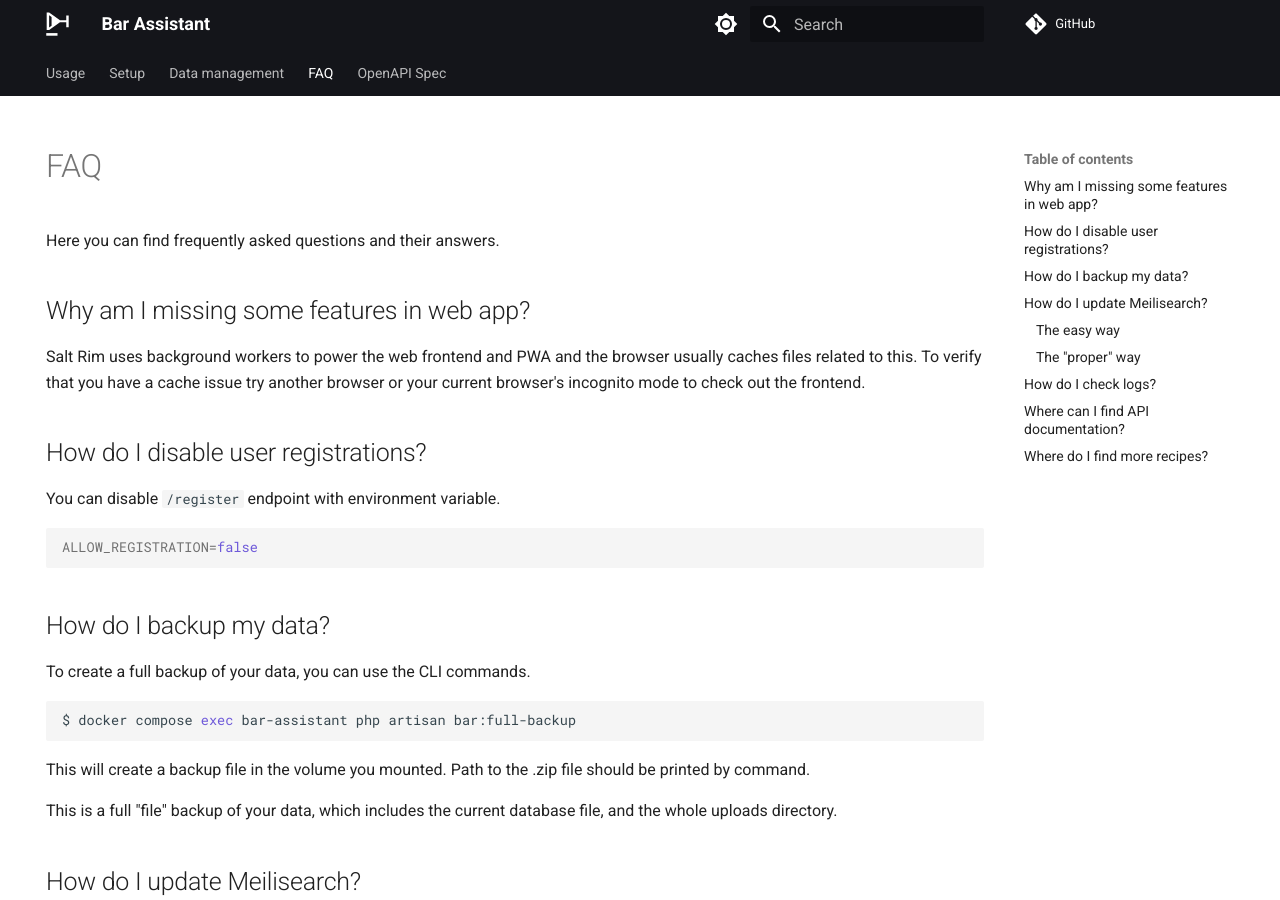
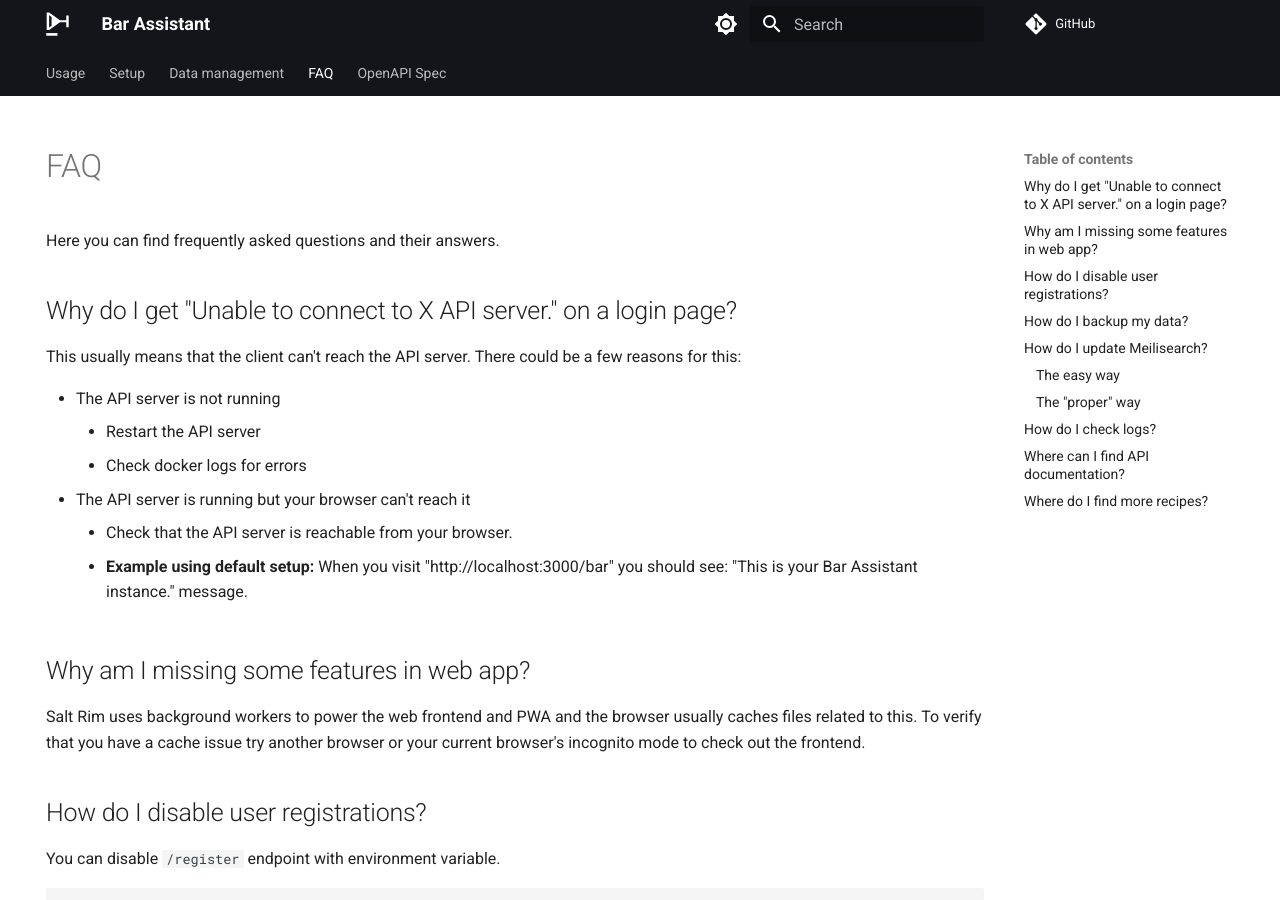
Before and after one commit to bar-assistant/docs, an MkDocs documentation site: the page built from docs/faq.md, in a window 1280 px wide and 900 px high. Built offline with MkDocs 1.6.1 and Material for MkDocs 9.7.7, drawn with Linux system fonts in a browser that asks for light colours; comment, search, counter and statistics services are not loaded.

Commit message:
Update FAQ

```diff
--- a/docs/faq.md
+++ b/docs/faq.md
@@ -6,6 +6,17 @@ hide:
 # FAQ
 
 Here you can find frequently asked questions and their answers.
+
+## Why do I get "Unable to connect to X API server." on a login page?
+
+This usually means that the client can't reach the API server. There could be a few reasons for this:
+
+- The API server is not running
+    - Restart the API server
+    - Check docker logs for errors
+- The API server is running but your browser can't reach it
+    - Check that the API server is reachable from your browser.
+    - **Example using default setup:** When you visit "http://localhost:3000/bar" you should see: "This is your Bar Assistant instance." message.
 
 ## Why am I missing some features in web app?
 
```
